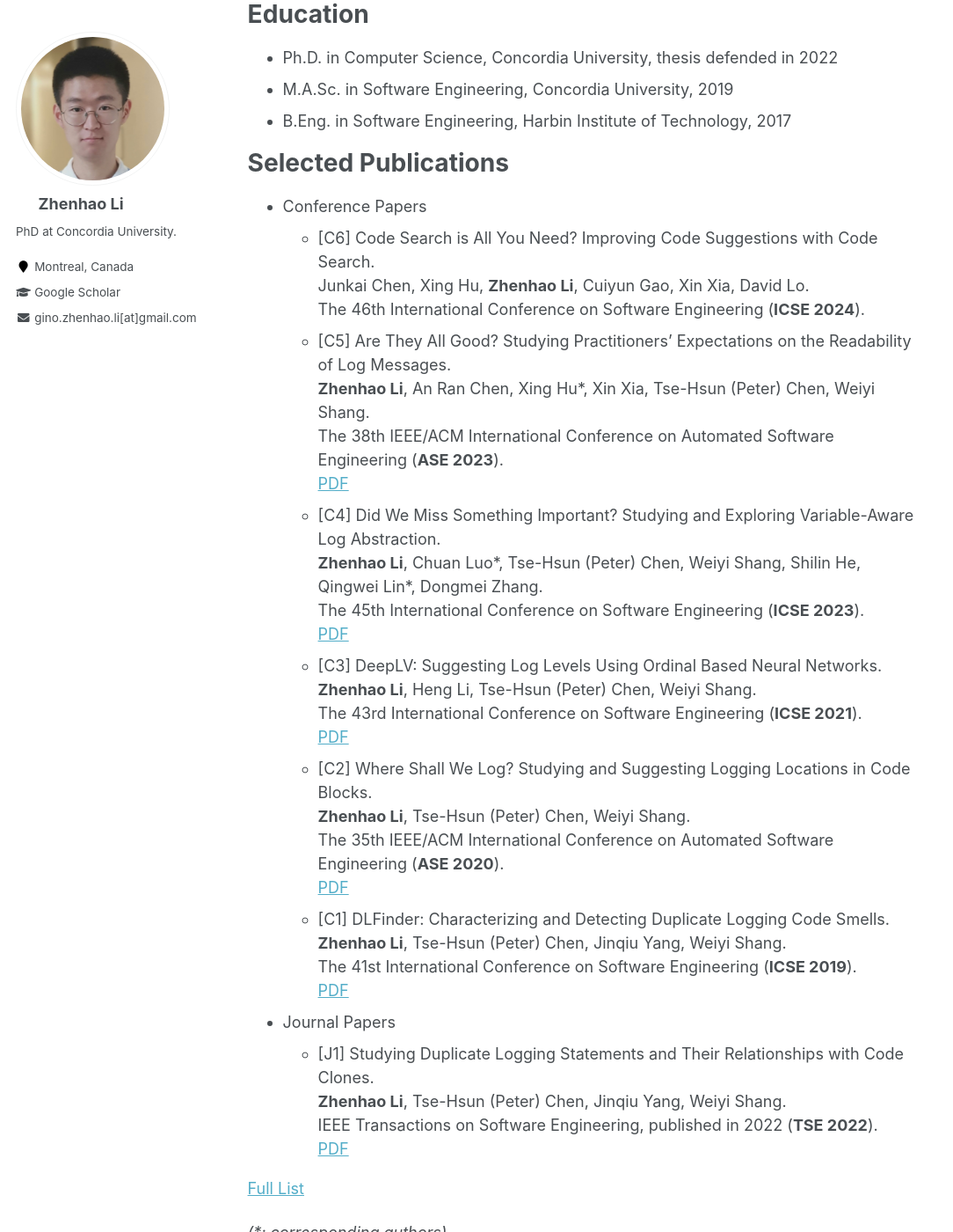
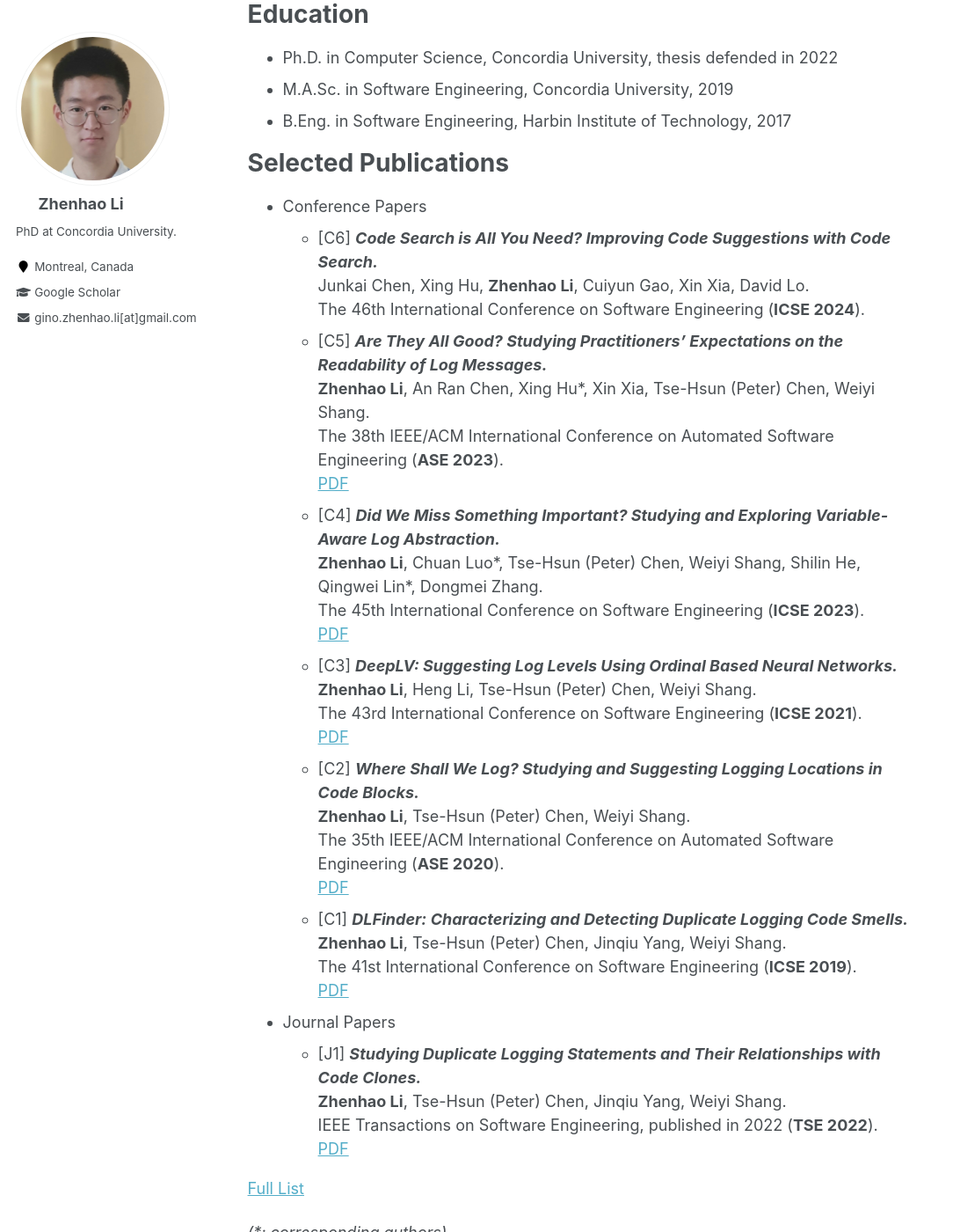
Before and after one commit to ginolzh/ginolzh.github.io, a Jekyll site: the page built from _pages/about.md, in a window 1280 px wide and 1400 px high, scrolled down 311 px. Shown: the whole window at 88% size, without its empty margins (0-1084 px from the left). Built offline with Jekyll 4.4.1, drawn with Linux system fonts in a browser that asks for light colours.

```diff
--- a/_pages/about.md
+++ b/_pages/about.md
@@ -22,32 +22,32 @@ Education
 Selected Publications
 ======
 * Conference Papers
-  * [C6] Code Search is All You Need? Improving Code Suggestions with Code Search.\
+  * [C6] **_Code Search is All You Need? Improving Code Suggestions with Code Search._**\
   Junkai Chen, Xing Hu, **Zhenhao Li**, Cuiyun Gao, Xin Xia, David Lo.\
   The 46th International Conference on Software Engineering (**ICSE 2024**).
-  * [C5] Are They All Good? Studying Practitioners' Expectations on the Readability of Log Messages.\
+  * [C5] **_Are They All Good? Studying Practitioners' Expectations on the Readability of Log Messages._**\
   **Zhenhao Li**, An Ran Chen, Xing Hu\*, Xin Xia, Tse-Hsun (Peter) Chen, Weiyi Shang.\
   The 38th IEEE/ACM International Conference on Automated Software Engineering (**ASE 2023**).\
   [PDF](https://ginolzh.github.io/papers/ASE2023_Log_Message_Readability.pdf)
-  * [C4] Did We Miss Something Important? Studying and Exploring Variable-Aware Log Abstraction.\
+  * [C4] **_Did We Miss Something Important? Studying and Exploring Variable-Aware Log Abstraction._**\
   **Zhenhao Li**, Chuan Luo\*, Tse-Hsun (Peter) Chen, Weiyi Shang, Shilin He, Qingwei Lin\*, Dongmei Zhang.\
   The 45th International Conference on Software Engineering (**ICSE 2023**).\
   [PDF](https://ginolzh.github.io/papers/ICSE2023_Log_Var_Aware_.pdf)
-  * [C3] DeepLV: Suggesting Log Levels Using Ordinal Based Neural Networks.\
+  * [C3] **_DeepLV: Suggesting Log Levels Using Ordinal Based Neural Networks._**\
   **Zhenhao Li**, Heng Li, Tse-Hsun (Peter) Chen, Weiyi Shang.\
   The 43rd International Conference on Software Engineering (**ICSE 2021**).\
   [PDF](https://ginolzh.github.io/papers/ICSE2021_Log_Level.pdf)
-  * [C2] Where Shall We Log? Studying and Suggesting Logging Locations in Code Blocks.\
+  * [C2] **_Where Shall We Log? Studying and Suggesting Logging Locations in Code Blocks._**\
   **Zhenhao Li**, Tse-Hsun (Peter) Chen, Weiyi Shang.\
   The 35th IEEE/ACM International Conference on Automated Software Engineering (**ASE 2020**).\
   [PDF](https://ginolzh.github.io/papers/ASE2020_Where_to_Log.pdf)
-  * [C1] DLFinder: Characterizing and Detecting Duplicate Logging Code Smells.\
+  * [C1] **_DLFinder: Characterizing and Detecting Duplicate Logging Code Smells._**\
   **Zhenhao Li**, Tse-Hsun (Peter) Chen, Jinqiu Yang, Weiyi Shang.\
   The 41st International Conference on Software Engineering (**ICSE 2019**).\
   [PDF](https://ginolzh.github.io/papers/ICSE2019_Dup_Log.pdf)
 
 * Journal Papers
-  * [J1] Studying Duplicate Logging Statements and Their Relationships with Code Clones.\
+  * [J1] **_Studying Duplicate Logging Statements and Their Relationships with Code Clones._**\
   **Zhenhao Li**, Tse-Hsun (Peter) Chen, Jinqiu Yang, Weiyi Shang.\
   IEEE Transactions on Software Engineering, published in 2022 (**TSE 2022**).\
   [PDF](https://ginolzh.github.io/papers/TSE_Duplicate_Log.pdf)
```
